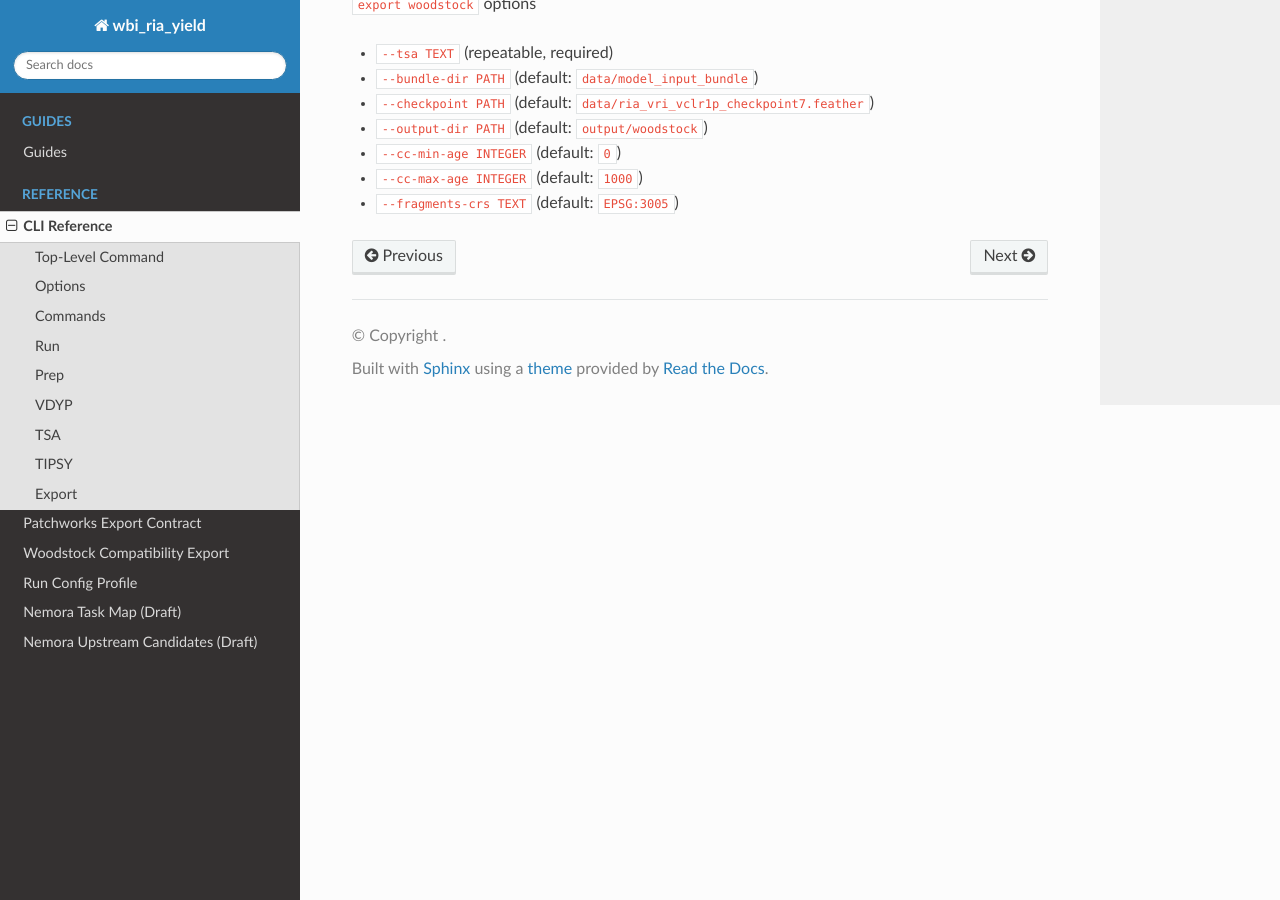
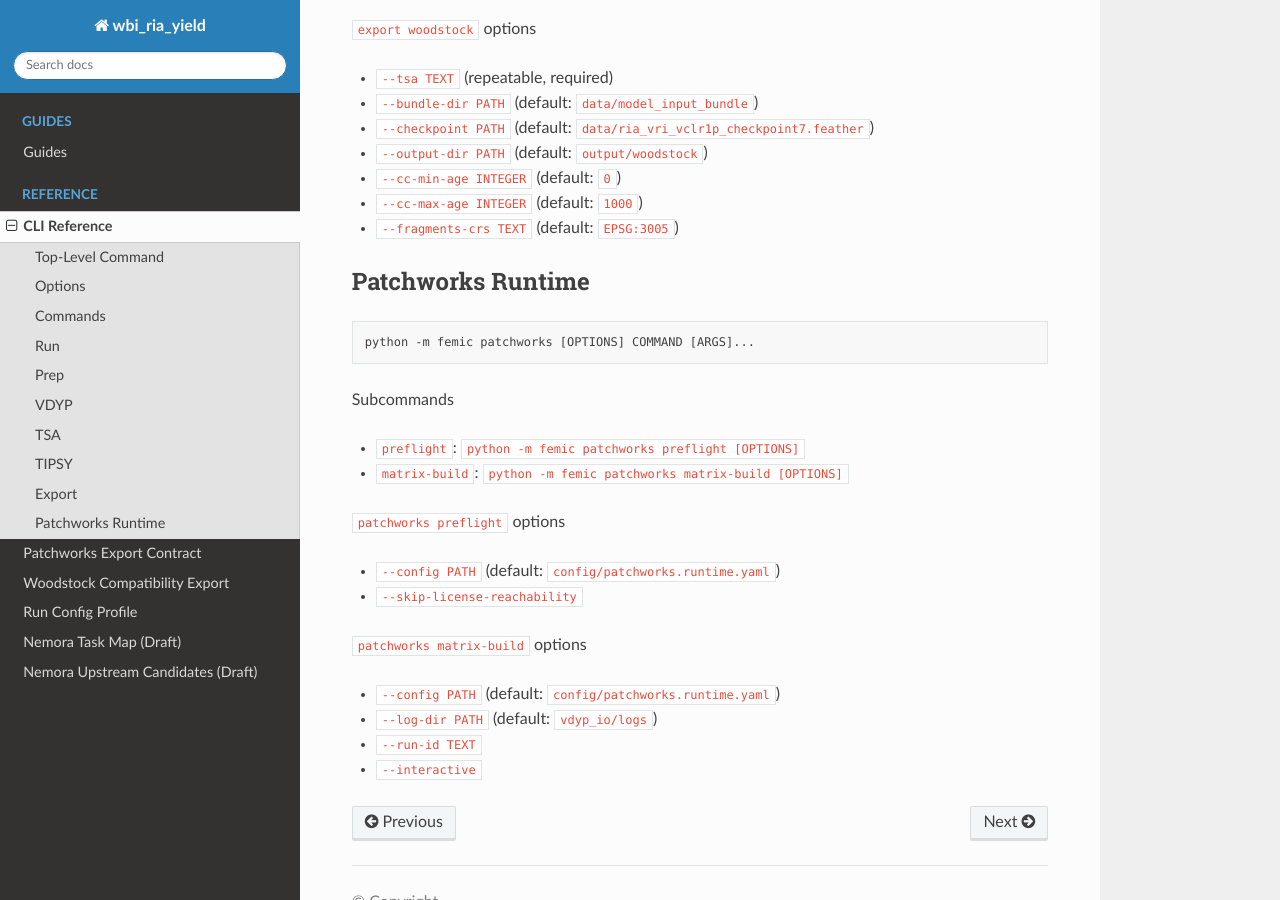
Before and after one commit to UBC-FRESH/wbi_ria_yield, a Sphinx documentation site: the page built from docs/reference/cli.rst, in a window 1280 px wide and 900 px high, scrolled down 4105 px. Built offline with Sphinx 7.4.7 and the Read the Docs theme 3.1.0, drawn with Linux system fonts in a browser that asks for light colours.

Commit message:
Document Patchworks runtime and UBC VPN workflow

```diff
--- a/docs/guides/index.rst
+++ b/docs/guides/index.rst
@@ -17,4 +17,6 @@ with the current FEMIC CLI and export modules.
    diagnostics-playbook
    troubleshooting
    limitations-and-boundaries
+   patchworks-wine-runtime
+   ubc-vpn-license-connectivity
    legacy-traceability
--- a/docs/reference/cli.rst
+++ b/docs/reference/cli.rst
@@ -24,6 +24,7 @@ Commands
 - ``tsa``
 - ``tipsy``
 - ``export``
+- ``patchworks``
 
 Run
 ---
@@ -185,3 +186,27 @@ Subcommands
 - ``--cc-min-age INTEGER`` (default: ``0``)
 - ``--cc-max-age INTEGER`` (default: ``1000``)
 - ``--fragments-crs TEXT`` (default: ``EPSG:3005``)
+
+Patchworks Runtime
+------------------
+
+.. code-block:: text
+
+   python -m femic patchworks [OPTIONS] COMMAND [ARGS]...
+
+Subcommands
+
+- ``preflight``: ``python -m femic patchworks preflight [OPTIONS]``
+- ``matrix-build``: ``python -m femic patchworks matrix-build [OPTIONS]``
+
+``patchworks preflight`` options
+
+- ``--config PATH`` (default: ``config/patchworks.runtime.yaml``)
+- ``--skip-license-reachability``
+
+``patchworks matrix-build`` options
+
+- ``--config PATH`` (default: ``config/patchworks.runtime.yaml``)
+- ``--log-dir PATH`` (default: ``vdyp_io/logs``)
+- ``--run-id TEXT``
+- ``--interactive``
```
Also changed, not shown: README.md (+18 -0 lines), docs/guides/patchworks-wine-runtime.rst (added, +74 -0 lines), docs/guides/ubc-vpn-license-connectivity.rst (added, +67 -0 lines).
